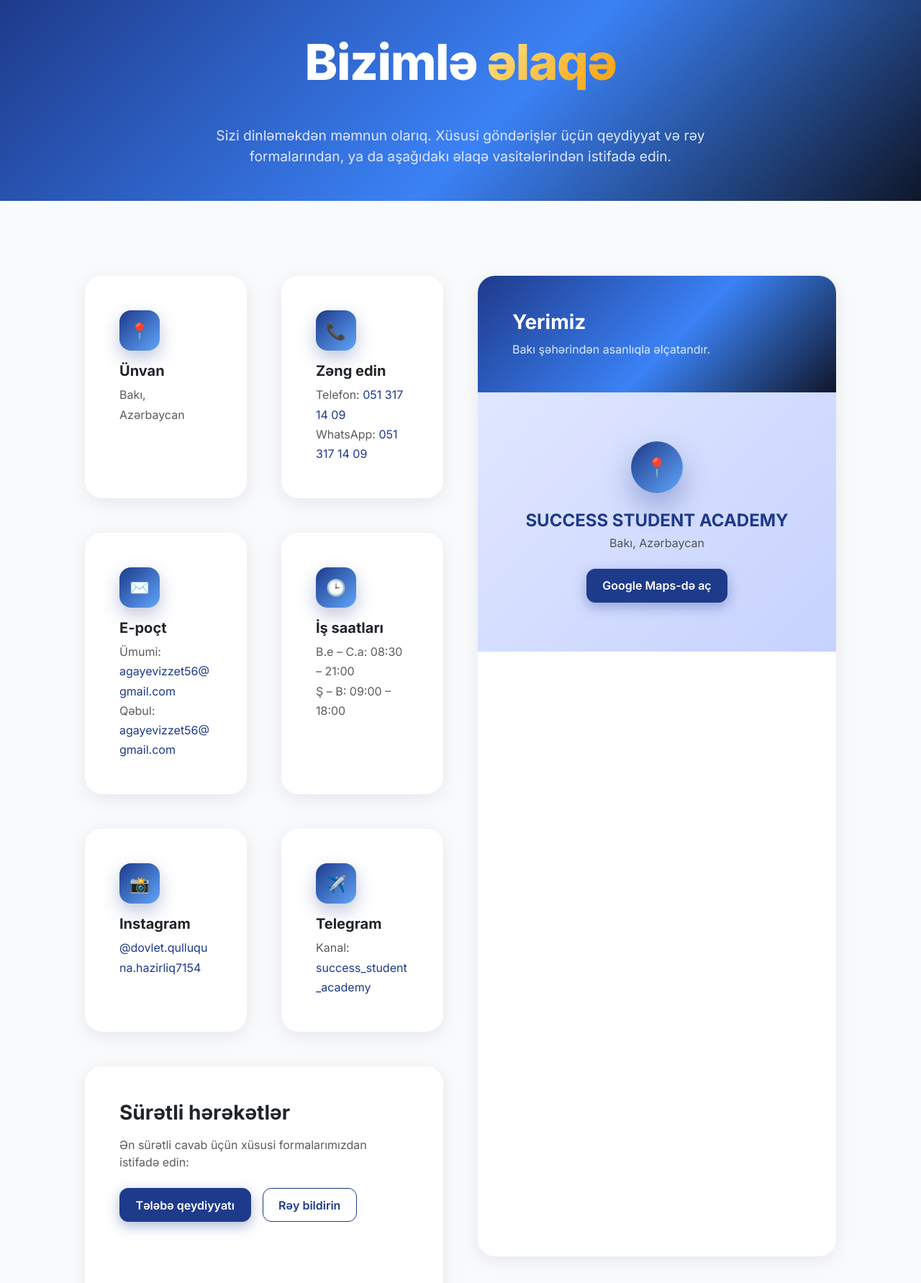
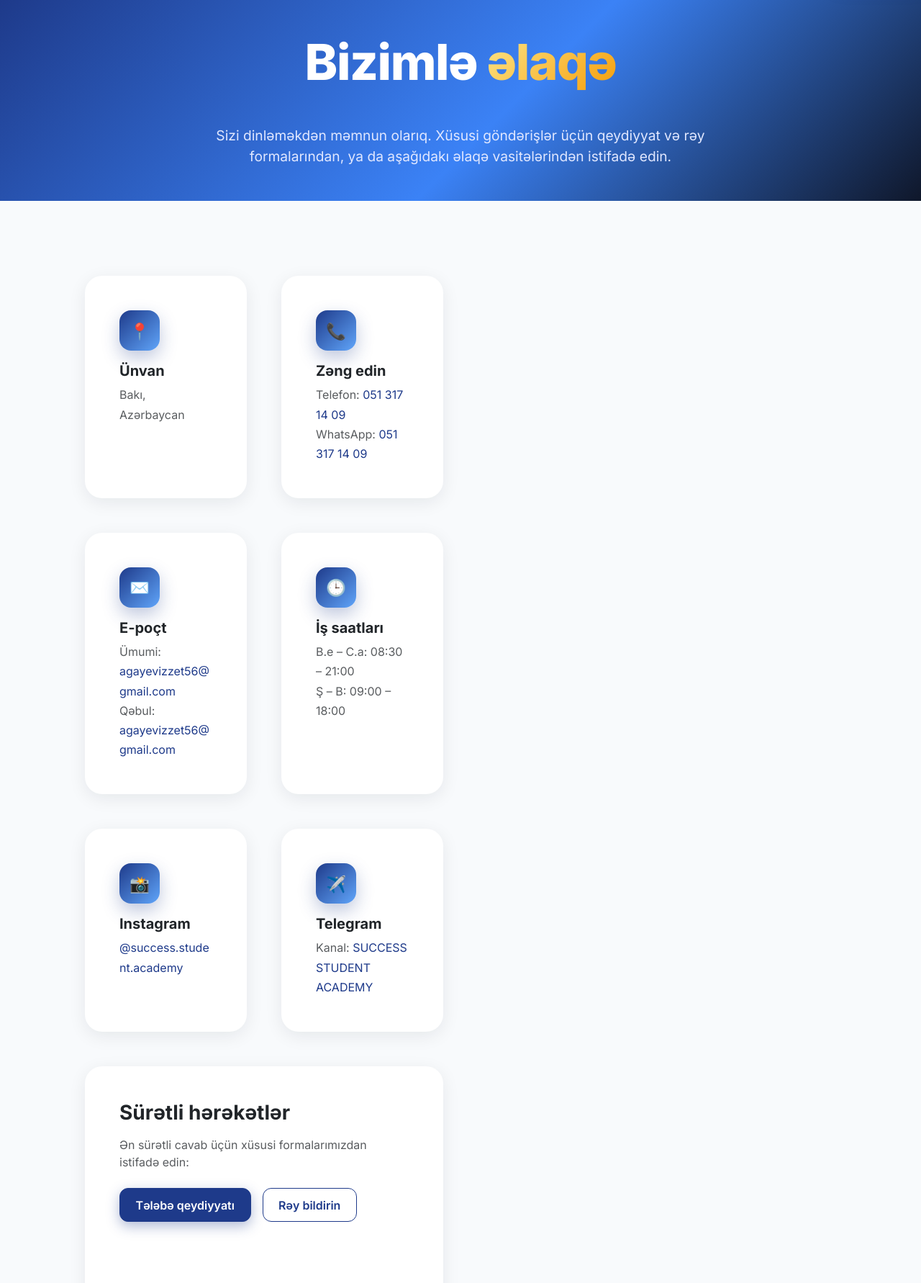
Before and after one commit to Izzet-Aghayev/success_student_academy, a Django app: template templates/core/contact.html in a window 1280 px wide. Shown: the part 138-1920 px from the top of the page at 72% size. Run offline with Django 5.2, Linux system fonts and the light colour scheme; the template is opened without the code that fills it, so the values that code supplies are empty; parts of the project's set-up code (start-up, migrations or seed data) failed here and were passed over; some libraries are stand-ins or nearby versions.

Commit message:
fix: menyular 4

```diff
--- a/templates/core/contact.html
+++ b/templates/core/contact.html
@@ -72,7 +72,7 @@
                 <div class="feature-icon mb-3">📸</div>
                 <h4 class="h5 fw-bold mb-2">Instagram</h4>
                 <p class="mb-0 text-muted" style="line-height:1.7;">
-                  <a href="https://instagram.com/success.student.academy" target="_blank" rel="noopener" class="text-decoration-none" style="color:#1e3a8a;">@dovlet.qulluquna.hazirliq7154</a>
+                  <a href="https://instagram.com/success.student.academy" target="_blank" rel="noopener" class="text-decoration-none" style="color:#1e3a8a;">@success.student.academy</a>
                 </p>
               </div>
             </div>
@@ -83,7 +83,7 @@
                 <div class="feature-icon mb-3">✈️</div>
                 <h4 class="h5 fw-bold mb-2">Telegram</h4>
                 <p class="mb-0 text-muted" style="line-height:1.7;">
-                  Kanal: <a href="https://t.me/success_student_academy" target="_blank" rel="noopener" class="text-decoration-none" style="color:#1e3a8a;">success_student_academy</a>
+                  Kanal: <a href="https://t.me/success_student_academy" target="_blank" rel="noopener" class="text-decoration-none" style="color:#1e3a8a;">SUCCESS STUDENT ACADEMY</a>
                 </p>
               </div>
             </div>
@@ -101,7 +101,7 @@
           </div>
         </div>
       </div>
-      <div class="col-12 col-sm-12 col-md-12 col-lg-6 col-xl-6 col-xxl-6">
+      <!-- <div class="col-12 col-sm-12 col-md-12 col-lg-6 col-xl-6 col-xxl-6">
         <div class="card card-ssa overflow-hidden h-100">
           <div class="bg-gradient-deep text-white p-4 p-sm-4 p-md-5 p-lg-5 p-xl-5 p-xxl-6">
             <h3 class="h3 fw-bold mb-2" style="color:#fff;">Yerimiz</h3>
@@ -116,7 +116,7 @@
             </div>
           </div>
         </div>
-      </div>
+      </div> -->
     </div>
   </div>
 </section>
--- a/templates/partials/_footer.html
+++ b/templates/partials/_footer.html
@@ -36,7 +36,7 @@
           <li>📞 <a href="tel:0513171409">051 317 14 09</a></li>
           <li>✉️ <a href="mailto:agayevizzet56@gmail.com">agayevizzet56@gmail.com</a></li>
           <li>📸 <a href="https://instagram.com/success.student.academy" target="_blank" rel="noopener">@success.student.academy</a></li>
-          <li>✈️ <a href="https://t.me/success_student_academy" target="_blank" rel="noopener">success_student_academy</a></li>
+          <li>✈️ <a href="https://t.me/success_student_academy" target="_blank" rel="noopener">SUCCESS STUDENT ACADEMY</a></li>
         </ul>
       </div>
     </div>
```
Also changed, not shown: core/views.py (+9 -9 lines).
